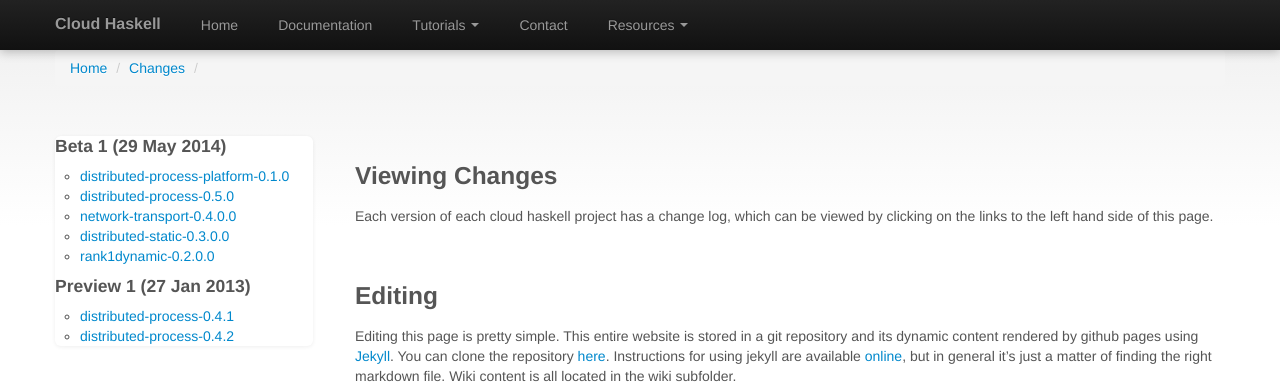
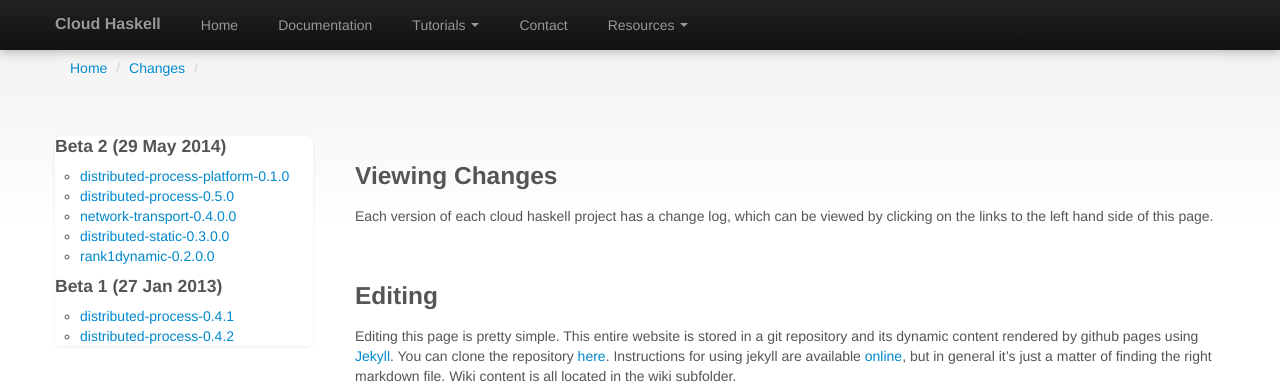
Before and after one commit to haskell-distributed/distributed-process, a Jekyll site: the page built from changes.md, in a window 1280 px wide. Shown: the top 385 px of the page. Built offline with Jekyll 4.4.1, drawn with Linux system fonts in a browser that asks for light colours; comment, search, counter and statistics services are not loaded.

Commit message:
change overall release names

```diff
--- a/_layouts/changes.html
+++ b/_layouts/changes.html
@@ -22,7 +22,7 @@
           <div data-spy="affix" data-offset-bottom="290">
             <ul class="nav nav-list sidenav">
                 <li>
-                    <h4>Beta 1 (29 May 2014)</h4>
+                    <h4>Beta 2 (29 May 2014)</h4>
                     <ul>
                         <li><a href="/changelog/dpp-0.1.0.html">distributed-process-platform-0.1.0</a></li>
                         <li><a href="/changelog/dp-0.5.0.html">distributed-process-0.5.0</a></li>
@@ -32,7 +32,7 @@
                     </ul>
                 </li>
                 <li>
-                    <h4>Preview 1 (27 Jan 2013)</h4>
+                    <h4>Beta 1 (27 Jan 2013)</h4>
                     <ul>
                         <li><a href="/changelog/dp-0.4.1.html">distributed-process-0.4.1</a></li>
                         <li><a href="/changelog/dp-0.4.2.html">distributed-process-0.4.2</a></li>
```
